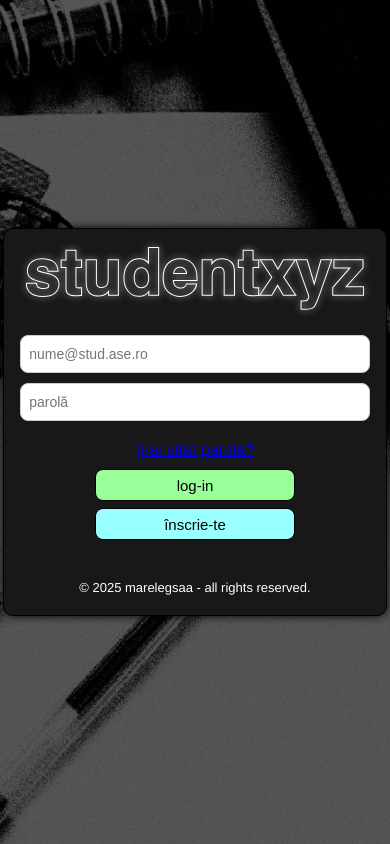
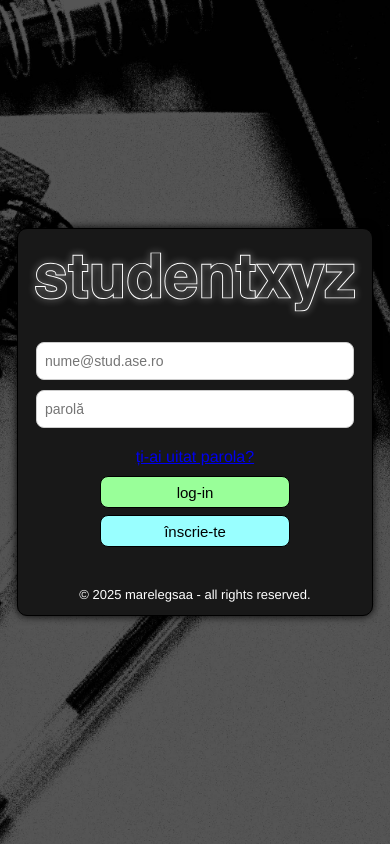
Before and after one commit to marelegsaa/studentxyz, a Flask app: page / in a window 390 px wide. Run offline with Flask 3, Linux system fonts and the light colour scheme.

Commit message:
fixed login mobile version

```diff
--- a/static/css/style_login.css
+++ b/static/css/style_login.css
@@ -337,7 +337,7 @@ button:hover {
   .login-container,
   .signup-container {
     width: 92vw;
-    max-width: 380px;
+    max-width: 330px;
     min-width: 0;
     margin: 40px auto 40px auto;
     border-radius: 10px;
@@ -345,7 +345,7 @@ button:hover {
     padding: 18px 12px;
   }
   .container {
-    height: 280px;
+    height: 305px;
   }
   .login-container {
     height: 350px;
@@ -358,25 +358,30 @@ button:hover {
   input[type="text"],
   select {
     width: 85vw;
-    max-width: 340px;
+    max-width: 300px;
     min-width: 0;
     font-size: 14px;
     padding: 8px;
   }
   select {
     width: 85vw;
-    max-width: 359px;
+    max-width: 320px;
     min-width: 0;
     height: 38px;
     font-size: 14px;
     padding: 8px;
   }
+  .logo {
+    width: 320px;
+    height: 70px;
+  }
   button {
     width: 65vw;
-    max-width: 200px;
+    max-width: 190px;
     min-width: 0;
     font-size: 15px;
     height: 32px;
+    font-weight: normal;
   }
   .titlu {
     font-size: 38px;
--- a/templates/login/login.html
+++ b/templates/login/login.html
@@ -6,7 +6,7 @@
 {% block body %}
 <div>
     <section class="login-container">
-            <img style="display: block; margin: 0 auto;" class="glow" src="{{url_for('static', filename='css/studentxyz.svg')}}" width="350" height="63"> </img>
+            <img style="display: block; margin: 0 auto;" class="glow logo" src="{{url_for('static', filename='css/studentxyz.svg')}}" width="350" height="63"> </img>
                 <form id="formularemail" class="info" method="POST" action="{{ url_for('login') }}">
                     <div class="input-section">
                     <input id="email" name="email" type="email" placeholder="nume@stud.ase.ro" required class="input">
--- a/templates/login/reset.html
+++ b/templates/login/reset.html
@@ -6,17 +6,17 @@
 {% block body %}
 <div>
     <section class="container">
-        <img style="display: block; margin: 0 auto;" class="glow" src="{{url_for('static', filename='css/studentxyz.svg')}}" width="350" height="63"> </img>
+        <img style="display: block; margin: 0 auto;" class="glow logo" src="{{url_for('static', filename='css/studentxyz.svg')}}" width="350" height="63"> </img>
                 <form id="formularemail" class="info" method="POST" action="{{ url_for('reset') }}">
                     <div class="input-section">
                     <input id="email" name="email" type="email" placeholder="nume@stud.ase.ro" required class="input">
                     </div>
-                    <p style="text-align: center; color: white;">vei primi un e-mail cu noua parolă!</p>
+                    <p class="subtext" style="text-align: center; color: white;">vei primi un e-mail cu noua parolă!</p>
                     <div class="button-section">
                         <button type="submit" class="reset">schimbă parola</button>
                     </div>
                 </form>
-        <p style="text-align: center; color: white; margin-top: 50px;">&copy; 2025 marelegsaa - all rights reserved.</p>
+        <p class="subtext" style="text-align: center; color: white; margin-top: 50px;">&copy; 2025 marelegsaa - all rights reserved.</p>
     </section>
 </div>
 {% endblock %}
--- a/templates/login/signup.html
+++ b/templates/login/signup.html
@@ -6,7 +6,7 @@
 {% block body %}
 <div>
     <section class="signup-container">
-      <img style="display: block; margin: 0 auto;" class="glow" src="{{url_for('static', filename='css/studentxyz.svg')}}" width="350" height="63"> </img>
+      <img style="display: block; margin: 0 auto;" class="glow logo" src="{{url_for('static', filename='css/studentxyz.svg')}}" width="350" height="63"> </img>
                 <form id="formularemail" class="info" method="POST" action="{{ url_for('signup') }}">
                     <div class="input-section">
                     <input id="nume" name="nume" type="text" placeholder="nume" required class="input">
```
